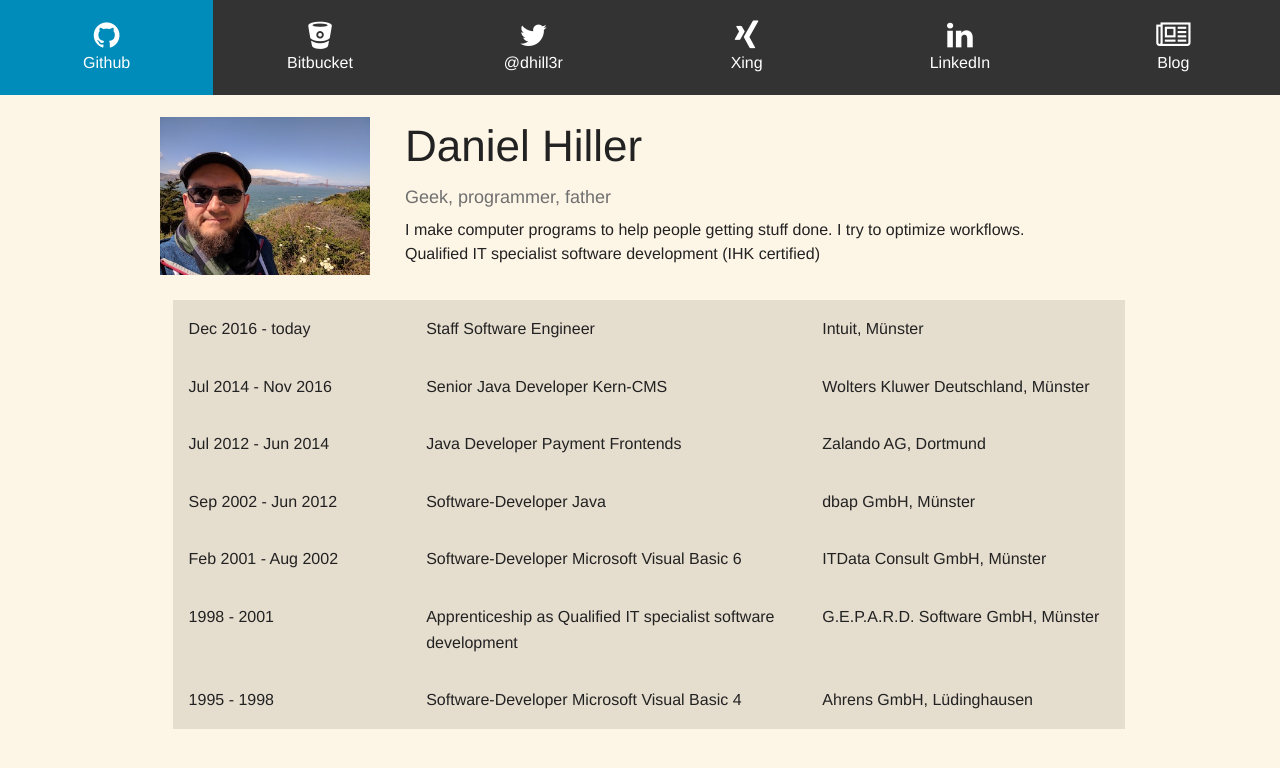
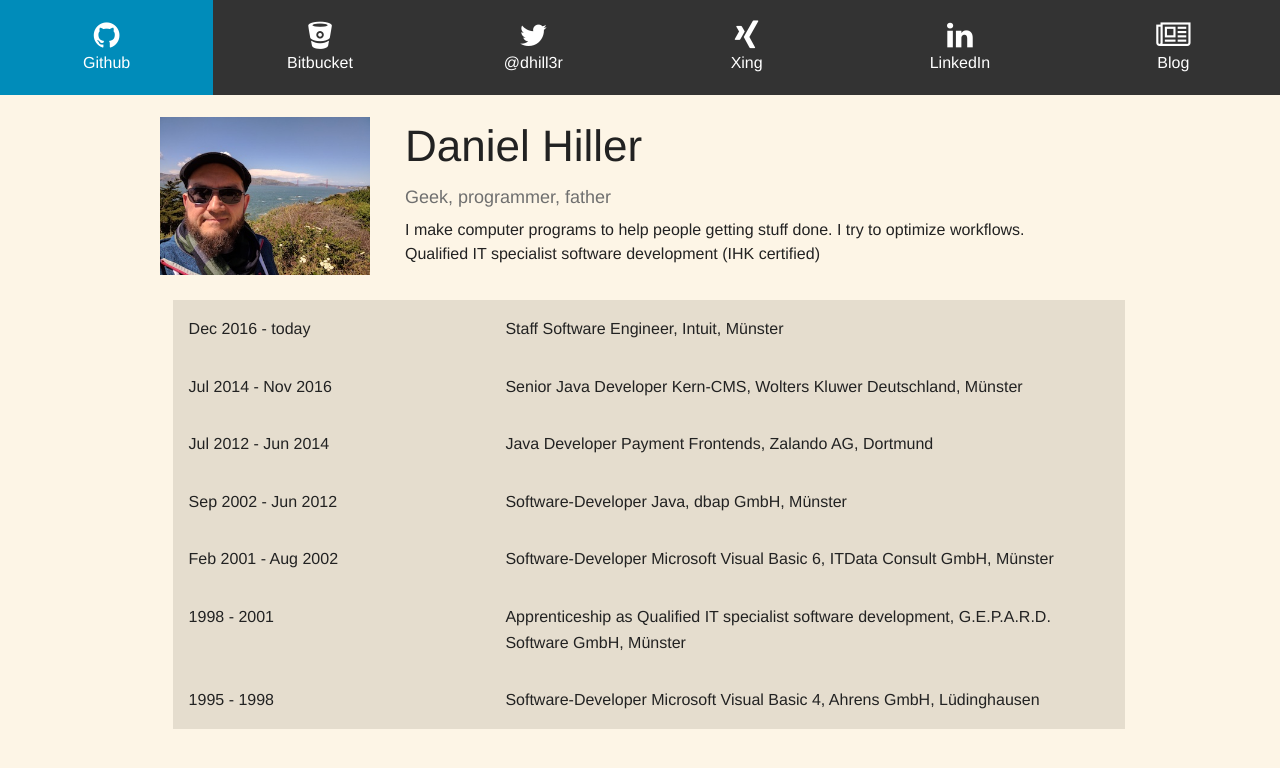
Before and after one commit to dhiller/dhiller.github.io, a Jekyll site: the page built from index.html, in a window 1280 px wide. Shown: the top 768 px of the page. Built offline with Jekyll 4.4.1, drawn with Linux system fonts in a browser that asks for light colours.

Commit message:
Small layout fix

```diff
--- a/index.html
+++ b/index.html
@@ -37,14 +37,11 @@
             <li class="accordion-navigation">
                 <a href="#{{ job.anchor }}">
                     <div class="row">
-                        <div class="columns small-3">
+                        <div class="columns small-12 medium-4 large-4">
                             {{ job.from }} - {{ job.till }}
                         </div>
-                        <div class="columns small-5">
-                            {{ job.title }}
-                        </div>
-                        <div class="columns small-4">
-                            {{ job.location }}
+                        <div class="columns small-12 medium-8 large-8">
+                            {{ job.title }}, {{ job.location }}
                         </div>
                     </div>
                 </a>
```
